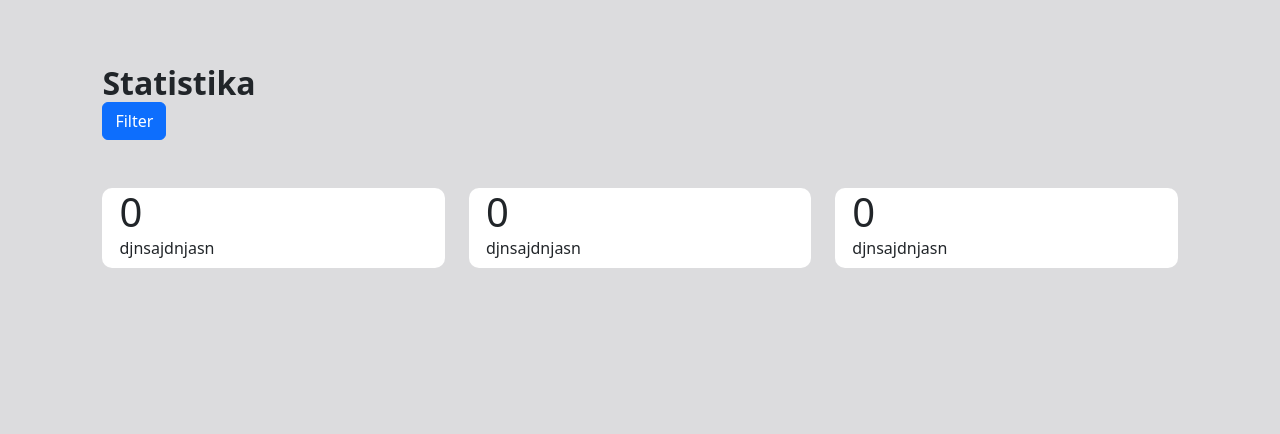
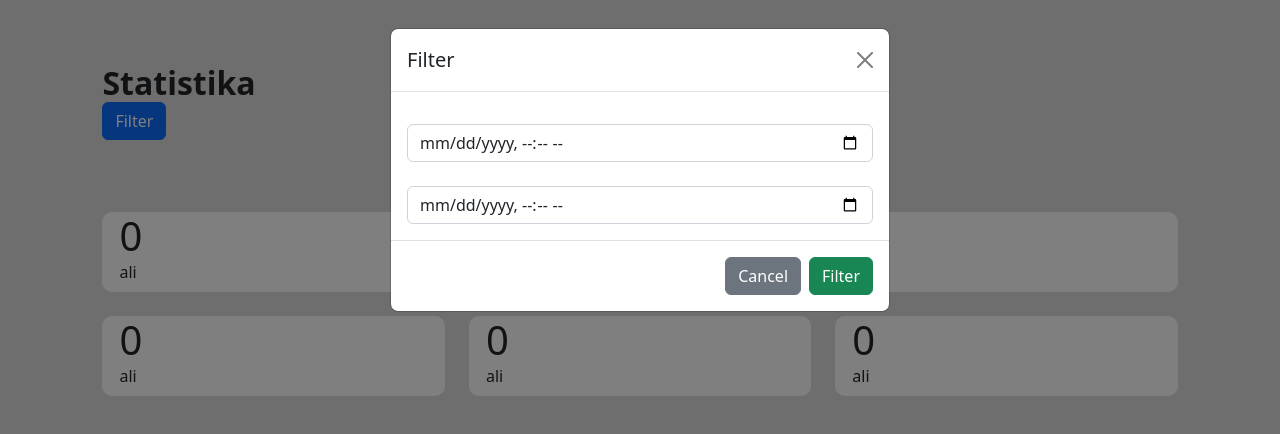
Before and after one commit to Ozod09/ura-cashback, a React (Create React App) app in the folder ura_cashback-master/ura_cashback_2_front/: page /s in a window 1280 px wide. Both pictures are taken after a click on the button "Filter". Shown: the top 434 px of the page. Built offline with nearby package versions, Linux system fonts and the light colour scheme; what react-router-redux would draw is missing.

Commit message:
OrderService.java getStatistic

```diff
--- a/ura_cashback-master/ura_cashback_2_front/src/pages/admin/statestic/Statistic.js
+++ b/ura_cashback-master/ura_cashback_2_front/src/pages/admin/statestic/Statistic.js
@@ -1,39 +1,55 @@
-import {Button, Col, Row} from "reactstrap";
+import {Button, Col, Input, Modal, ModalBody, ModalFooter, ModalHeader, Row} from "reactstrap";
 import "./statistic.css";
+import {useState} from "react";
+
+const list = [
+    {value: 0, name: "ali"},
+    {value: 0, name: "ali"},
+    {value: 0, name: "ali"},
+    {value: 0, name: "ali"},
+    {value: 0, name: "ali"},
+    {value: 0, name: "ali"}
+]
 
 function Statistic() {
     document.body.style.backgroundColor = "#dcdcde";
+    const [modal, setmodal] = useState(false);
 
+    const openModal = () => setmodal(!modal);
     return (
         <>
             <div>
                 <div className="s_container ">
                     <div>
                         <h2 className="d-inline s_button">Statistika</h2>
-                        <Button color="primary">Filter</Button>
+                        <Button color="primary" onClick={openModal}>Filter</Button>
                     </div>
                     <Row className="mt-5">
-                        <Col className="col-md-4">
-                            <div className="s_1c_color">
-                                <h1 className="s_size">0</h1>
-                                <p className="s_info">djnsajdnjasn</p>
-                            </div>
-                        </Col>
-                        <Col className="col-md-4">
-                            <div className="s_1c_color">
-                                <h1 className="s_size">0</h1>
-                                <p className="s_info">djnsajdnjasn</p>
-                            </div>
-                        </Col>
-                        <Col className="col-md-4">
-                            <div className="s_1c_color">
-                                <h1 className="s_size">0</h1>
-                                <p className="s_info">djnsajdnjasn</p>
-                            </div>
-                        </Col>
+                        {
+                            list.map((item, i) =>
+                                <Col className="col-md-4 mt-4" key={i}>
+                                    <div className="s_1c_color">
+                                        <h1 className="s_size">{item.value}</h1>
+                                        <p className="s_info">{item.name}</p>
+                                    </div>
+                                </Col>
+                            )
+                        }
                     </Row>
                 </div>
             </div>
+
+            <Modal isOpen={modal} toggle={openModal}>
+                <ModalHeader toggle={openModal}>Filter</ModalHeader>
+                <ModalBody className="mt-3">
+                    <Input type="datetime-local" />
+                    <Input type="datetime-local" className="mt-4"/>
+                </ModalBody>
+                <ModalFooter>
+                    <Button onClick={openModal}>Cancel</Button>
+                    <Button color="success">Filter</Button>
+                </ModalFooter>
+            </Modal>
         </>
     )
 }
```
